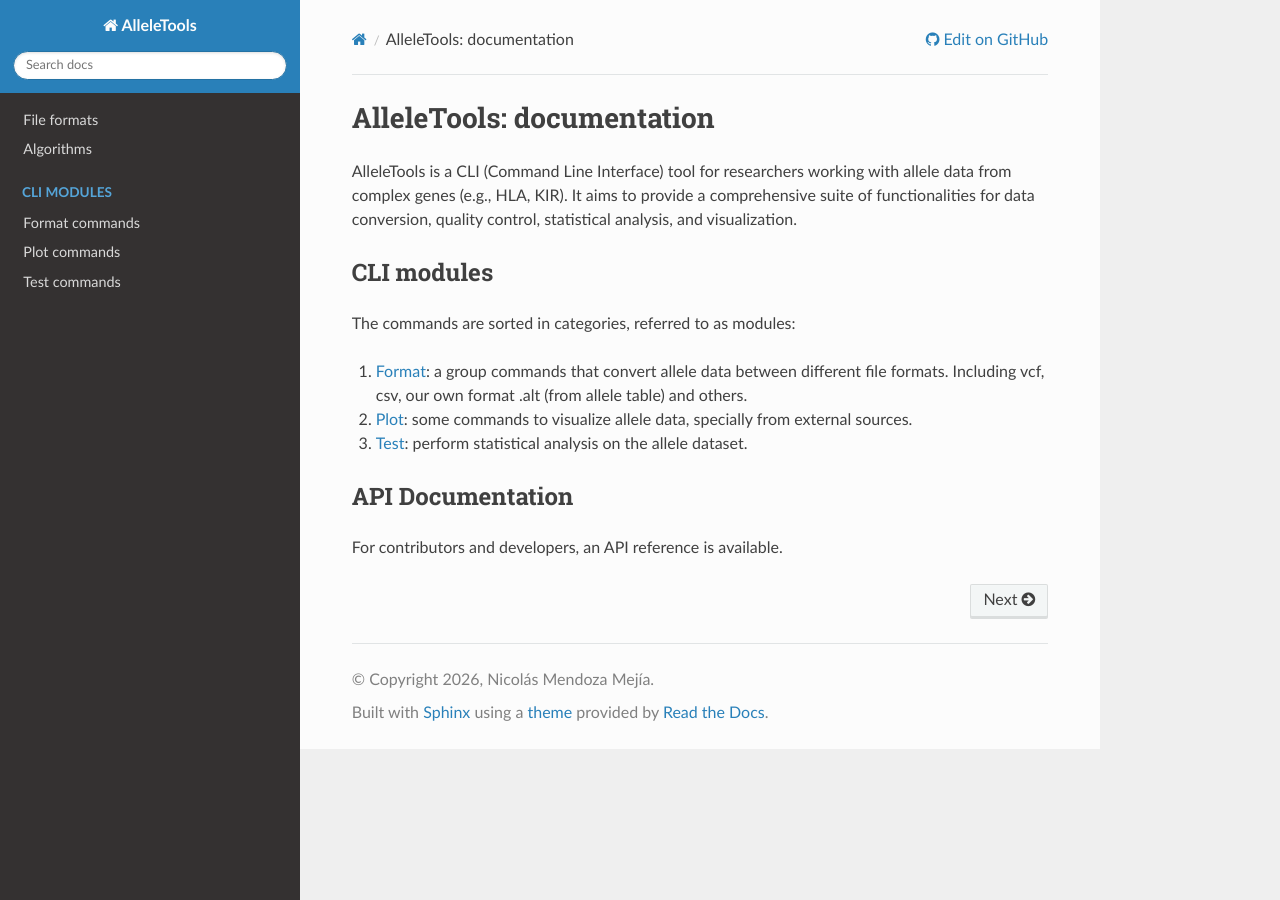
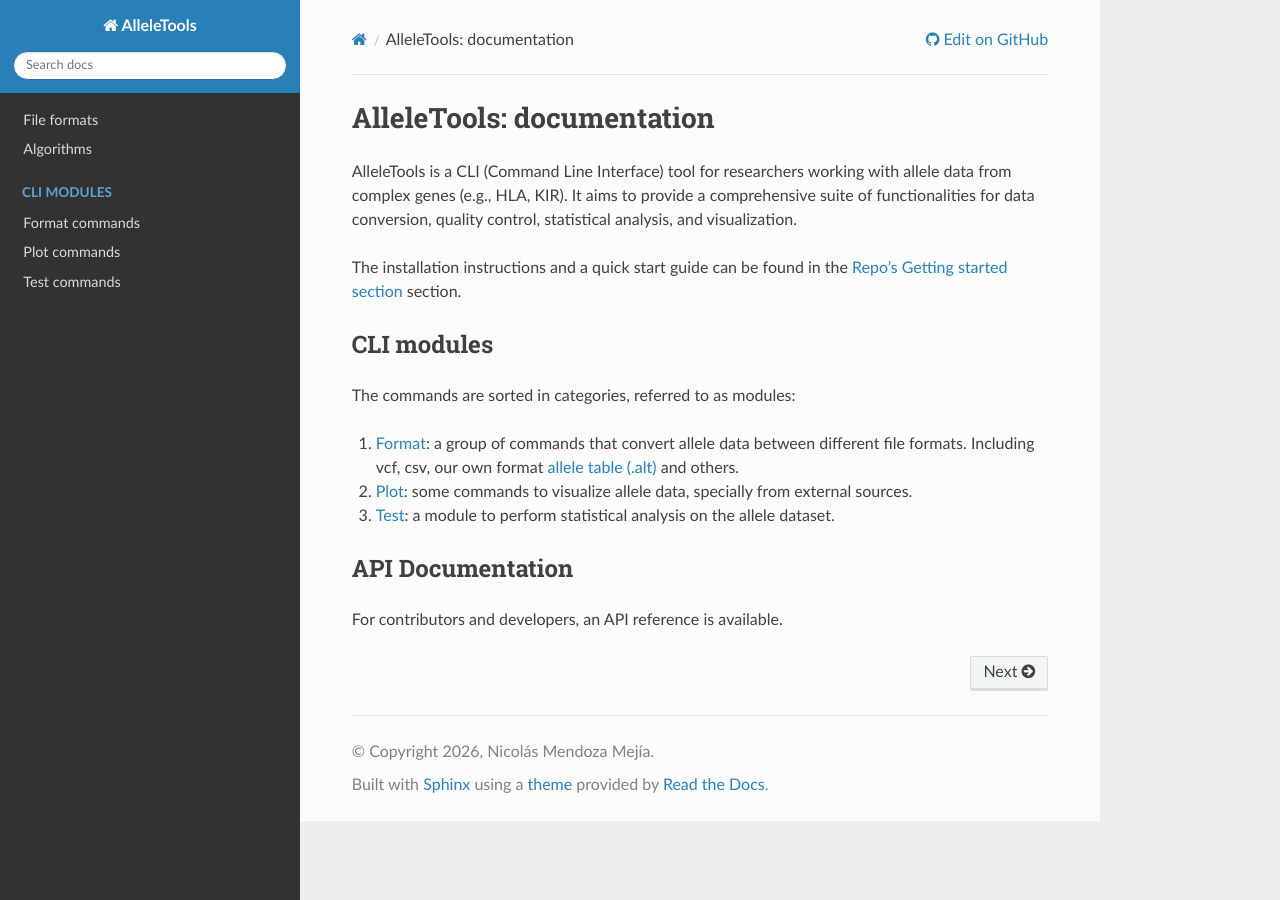
Before and after one commit to nmendozam/alleleTools, a Sphinx documentation site: the page built from docs/source/index.rst, in a window 1280 px wide. Built offline with Sphinx 7.4.7 and the Read the Docs theme 3.1.0, drawn with Linux system fonts in a browser that asks for light colours; pages that are not in the unit, such as notebooks, are missing from menus.

Commit message:
Add link to getting started in docs

```diff
--- a/docs/source/index.rst
+++ b/docs/source/index.rst
@@ -7,6 +7,7 @@ AlleleTools: documentation
 =======================================
 AlleleTools is a CLI (Command Line Interface) tool for researchers working with allele data from complex genes (e.g., HLA, KIR). It aims to provide a comprehensive suite of functionalities for data conversion, quality control, statistical analysis, and visualization.
 
+The installation instructions and a quick start guide can be found in the `Repo's Getting started section <https://github.com/nmendozam/alleleTools?tab=readme-ov-file#getting-started>`__ section.
 
 
 CLI modules
@@ -14,10 +15,10 @@ CLI modules
 
 The commands are sorted in categories, referred to as modules:
 
-1. :doc:`Format<modules/format>`: a group commands that convert allele data between different file
-   formats. Including vcf, csv, our own format .alt (from allele table) and others.
+1. :doc:`Format<modules/format>`: a group of commands that convert allele data between different file
+   formats. Including vcf, csv, our own format :ref:`alt_format` and others.
 2. :doc:`Plot<modules/plot>`: some commands to visualize allele data, specially from external sources.
-3. :doc:`Test<modules/test>`: perform statistical analysis on the allele dataset.
+3. :doc:`Test<modules/test>`: a module to perform statistical analysis on the allele dataset.
 
 API Documentation
 --------------------
```
